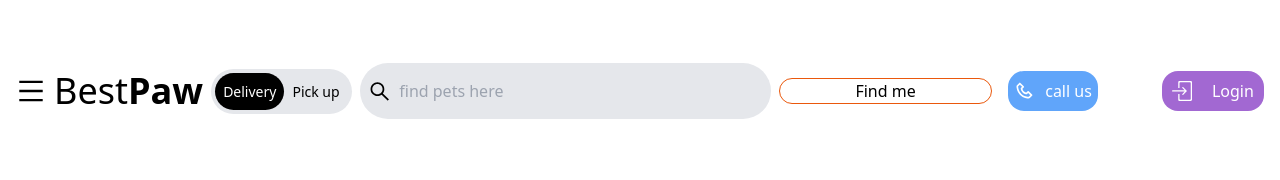
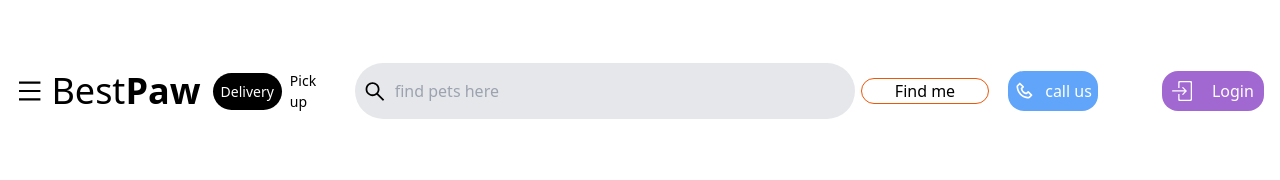
Before and after one commit to OmaritoAtPoly/paw-project, a React (Create React App) app: page / in a window 1280 px wide. Shown: the top 180 px of the page. Built offline with nearby package versions, Linux system fonts and the light colour scheme; no server answers.

Commit message:
fixing the position of the element in the nav bar according suggestion made by reviewers

```diff
--- a/src/component/Navbar.tsx
+++ b/src/component/Navbar.tsx
@@ -22,17 +22,17 @@ const Navbar = () => {
 	return (
 		<div className='mx-auto flex justify-between items-center p-4 sticky z-10 top-0 bg-white'>
 			{/* left side */}
-			<div className='flex items-center'>
-				<div className='cursor-pointer'>
-					<AiOutlineMenu size={30} onClick={handleNavState} />
-				</div>
-				<h1 className='hidden sm:flex text-2xl sm:text-3xl lg:text-4xl px-2 select-none'>
-					Best <span className='font-bold'>Paw</span>
-				</h1>
+			<div className='flex items-center w-[80px] md:w-[25vw]'>
+				<AiOutlineMenu size={30} onClick={handleNavState} className='cursor-pointer mx-auto md:m-0'/>
+				<div className='hidden w-full md:flex md:items-center md:flex-col xl:flex-row xl:md:justify-around'>
+					<h1 className='hidden text-2xl sm:text-3xl px-2 select-none md:flex lg:text-4xl '>
+						Best <span className='font-bold'>Paw</span>
+					</h1>
 
-				<div className='hidden lg:flex items-center bg-gray-200 rounded-full p-1 text-[14px]'>
-					<p className='bg-black rounded-full text-white p-2'>Delivery</p>
-					<p className='p-2'>Pick up</p>
+					<div className='hidden lg:flex items-center rounded-full p-1 text-[14px]'>
+						<p className='bg-black rounded-full text-white p-2'>Delivery</p>
+						<p className='p-2'>Pick up</p>
+					</div>
 				</div>
 			</div>
 
--- a/src/component/Search.tsx
+++ b/src/component/Search.tsx
@@ -9,17 +9,34 @@ interface InputProps {
 	loading?: boolean;
 }
 
-const Search = ({value, handleValue, handleSubmit, loading = false}: InputProps) => (
-	<form className="flex flex-col items-center w-[50vw] sm:flex-row justify-between lg:max-w-[80vw] h-[100px]" onSubmit={handleSubmit}>
-		{loading
-			? <Spinner />
-			: <>
-				<div className='bg-gray-200 rounded-full flex  items-center p-2 w-[200px] sm:w-[400px] lg:w-[500px]'>
+const Search = ({
+	value,
+	handleValue,
+	handleSubmit,
+	loading = false,
+}: InputProps) => (
+	<form
+		className="flex flex-col items-center w-[50vw] xl:flex-row justify-around lg:max-w-[80vw] h-[100px]"
+		onSubmit={handleSubmit}
+	>
+		{loading ? (
+			<Spinner />
+		) : (
+			<>
+				<div className="bg-gray-200 rounded-full flex items-center p-2 w-[200px] sm:w-[300px] md:w-[400px] lg:w-[500px]">
 					<AiOutlineSearch size={25} />
-					<input className=' bg-transparent p-2 w-full focus:outline-none' type='text' placeholder='find pets here' value={value} onChange={handleValue} />
-				</div><button type='submit' className='border border-orange-600 rounded-2xl w-[20vw] mx-2 px-2 hover:bg-orange-500 hover:text-white mt-2 sm:mt-0 '>Find me</button>
+					<input
+						className="bg-transparent p-2 w-full focus:outline-none"
+						type="text"
+						placeholder="find pets here"
+						value={value}
+						onChange={handleValue}
+					/>
+				</div>
+				<button type="submit" className="border border-orange-600 rounded-2xl min-w-[100px] w-[10vw] px-2 hover:bg-orange-500 hover:text-white mt-2 sm:mt-0 xxl:mr-[5vw]">Find me</button>
 			</>
-		}
-	</form>);
+		)}
+	</form>
+);
 
 export default Search;
--- a/tailwind.config.js
+++ b/tailwind.config.js
@@ -5,6 +5,9 @@ module.exports = {
     extend: {
       colors:{
         primary: '#6504b5',
+      },
+      screens:{
+        'xxl': '1600px',
       }
     },
   },
```
